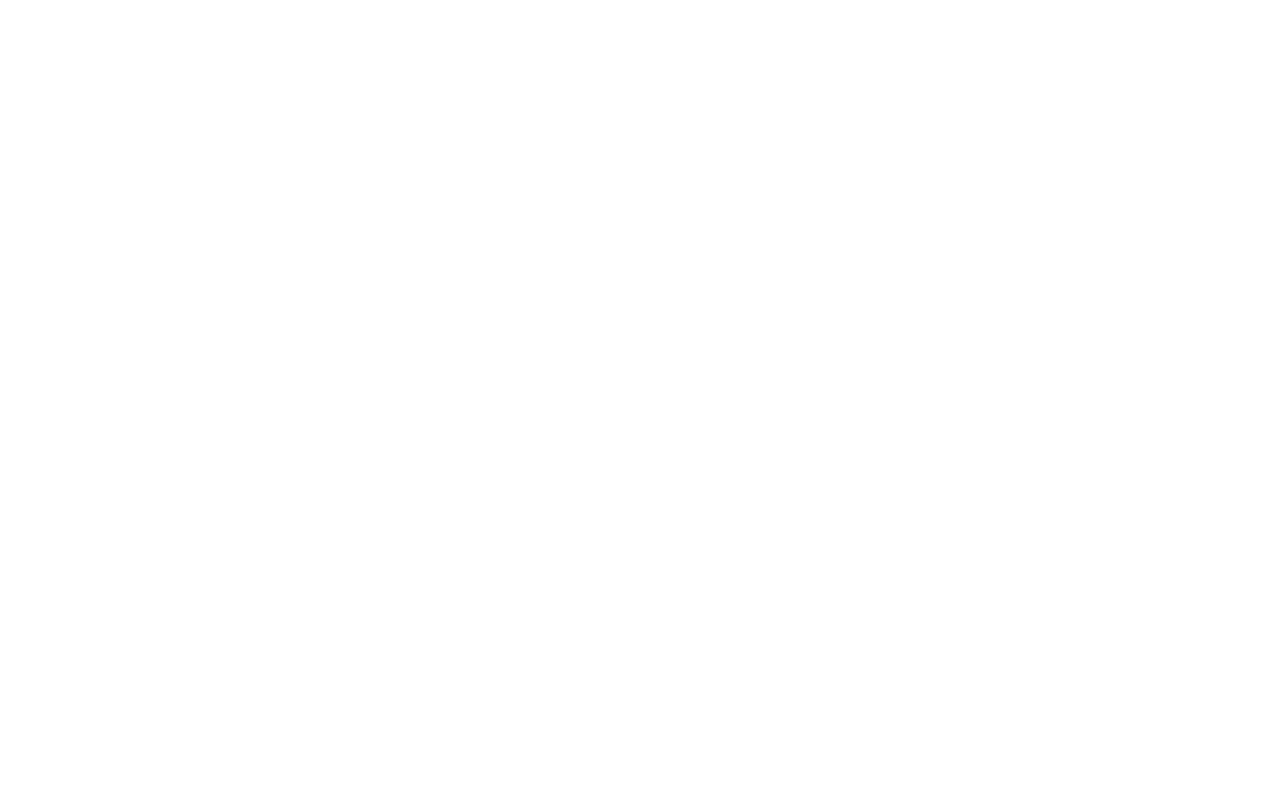
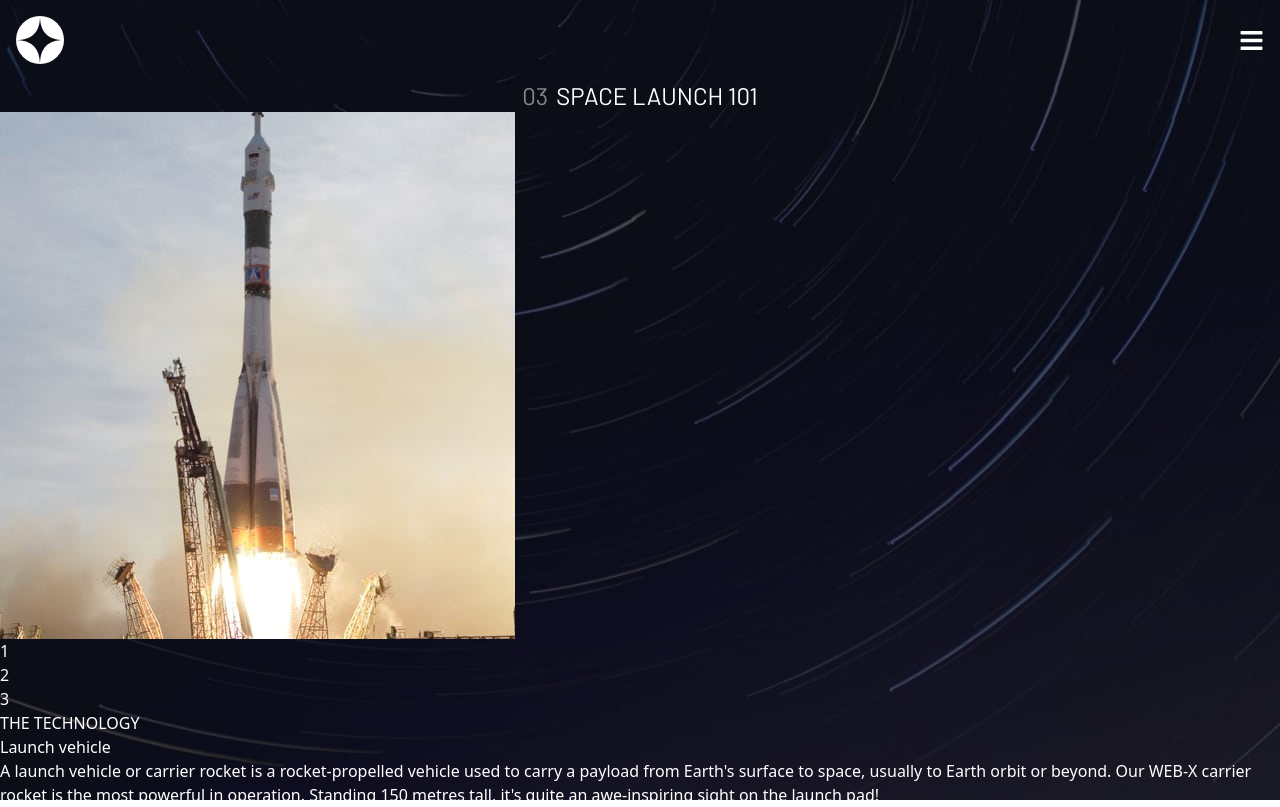
Before and after one commit to ronaldlamdev/space-tourism, a React (Vite) app: page /technology in a window 1280 px wide. Before the commit this address had no page. Built offline with nearby package versions, Linux system fonts and the light colour scheme; a web font is replaced by a local one.

Commit message:
setup html structure of tech component

```diff
--- a/src/App.jsx
+++ b/src/App.jsx
@@ -3,14 +3,16 @@
 import Crew from './routes/Crew'
 import Destination from './routes/Destination'
 import Home from './routes/Home'
+import Technology from './routes/Technology'
 
 const App = () => {
   return (
     <BrowserRouter>
       <Routes>
-        <Route path='/' element={<Home />} />
-        <Route path='/destination' element={<Destination />} />
-        <Route path='/crew' element={<Crew />} />
+        <Route path="/" element={<Home />} />
+        <Route path="/destination" element={<Destination />} />
+        <Route path="/crew" element={<Crew />} />
+        <Route path="/technology" element={<Technology />} />
       </Routes>
     </BrowserRouter>
   )
--- a/src/components/Navbar.jsx
+++ b/src/components/Navbar.jsx
@@ -50,7 +50,7 @@
             <Link onClick={handleNav} to="/"><span>00</span> HOME</Link>
           </li>
           <li className='py-4 text-3xl'>
-            <Link onClick={handleNav} to="destination"><span>01</span> DESTINATION</Link>
+            <Link onClick={handleNav} to="/destination"><span>01</span> DESTINATION</Link>
           </li>
           <li className='py-4 text-3xl'>
             <Link onClick={handleNav} to="/crew"><span>02</span> CREW</Link>
--- a/src/index.css
+++ b/src/index.css
@@ -24,6 +24,12 @@
   background-size: cover;
 }
 
+.technology-bg {
+  background-image: url('./assets//technology/background-technology-mobile.jpg');
+  background-repeat: no-repeat;
+  background-size: cover;
+}
+
 
 /* Tablet size styling */
 @media (min-width: 641px) {
@@ -37,6 +43,10 @@
 
   .crew-bg {
     background-image: url('./assets/crew/background-crew-tablet.jpg');
+  }
+
+  .technology-bg {
+    background-image: url('./assets/technology/background-technology-tablet.jpg');
   }
 }
 
@@ -53,4 +63,8 @@
   .crew-bg {
     background-image: url('./assets/crew/background-crew-desktop.jpg');
   }
+
+  .technology-bg {
+    background-image: url('./assets/technology/background-technology-desktop.jpg');
+  }
 }
--- /dev/null
+++ b/src/routes/Technology.jsx
@@ -0,0 +1,50 @@
+import React, {useState} from 'react'
+import Navbar from '../components/Navbar'
+import LandScapeVehicle from '../assets/technology/image-launch-vehicle-landscape.jpg';
+import PortraitVehicle from '../assets/technology/image-launch-vehicle-portrait.jpg';
+import LandScapeCapsule from '../assets/technology/image-space-capsule-landscape.jpg';
+import PortraitCapsule from '../assets/technology/image-space-capsule-portrait.jpg';
+import LandScapeSpacePort from '../assets/technology/image-spaceport-landscape.jpg';
+import PortraitSpacePort from '../assets/technology/image-spaceport-portrait.jpg';
+import Data from '../data/data.json';
+
+const Technology = () => {
+
+  const [image, setImage] = useState(PortraitVehicle);
+  const [name, setName] = useState(Data.technology[0].name);
+  const [description, setDescription] = useState(Data.technology[0].description);
+
+  return (
+    <div className='technology-bg w-full h-screen'>
+      <Navbar />
+      <h1 className='text-2xl text-center font-["Barlow"] text-white'><span className='text-white/50 mr-2'>03</span>SPACE LAUNCH 101</h1>
+      <div className='flex flex-col'>
+
+        {/* Image Container */}
+        <div>
+          <img src={image} alt={name}/>
+        </div>
+
+        {/* Text Container */}
+        <div>
+
+          {/* Options */}
+          <div className='text-white'>
+            <div>1</div>
+            <div>2</div>
+            <div>3</div>
+          </div>
+
+          <div className='text-white'>
+            <h2>THE TECHNOLOGY</h2>
+            <h1>{name}</h1>
+            <p>{description}</p>
+          </div>
+
+        </div>
+      </div>
+    </div>
+  )
+}
+
+export default Technology
```
